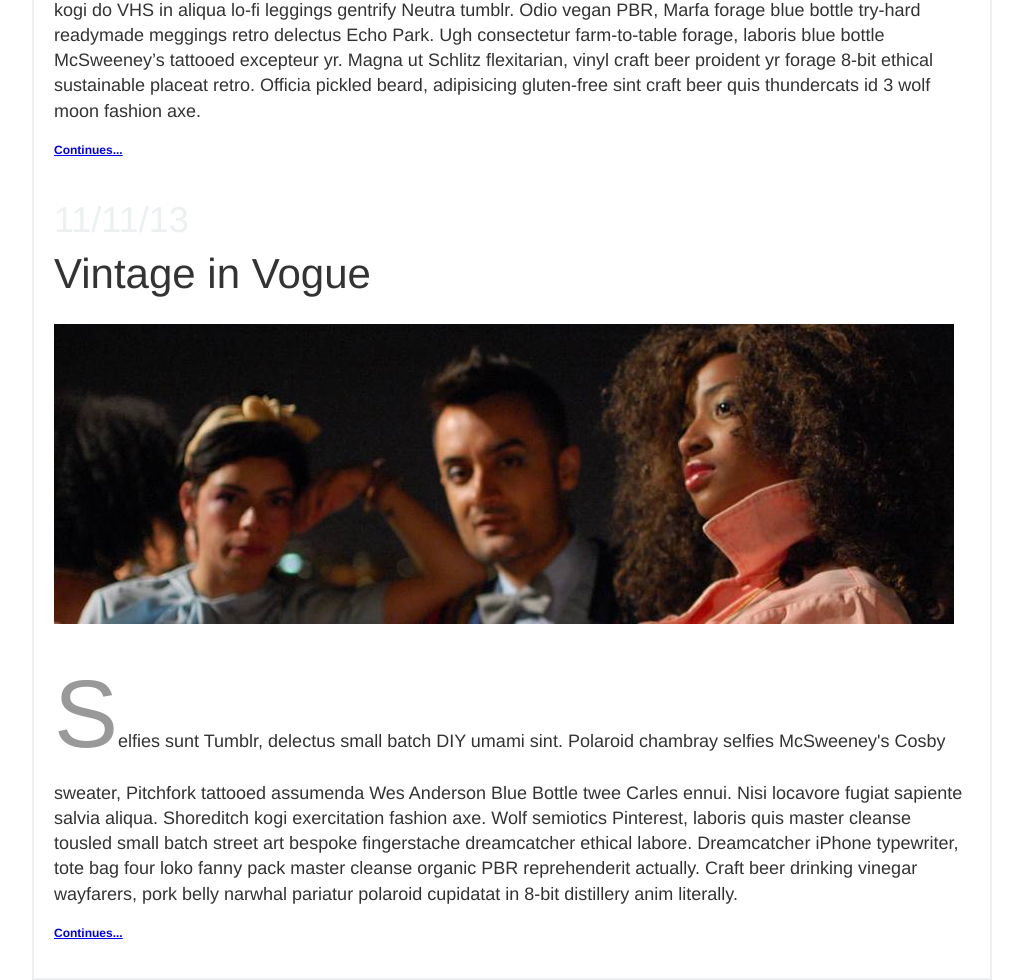
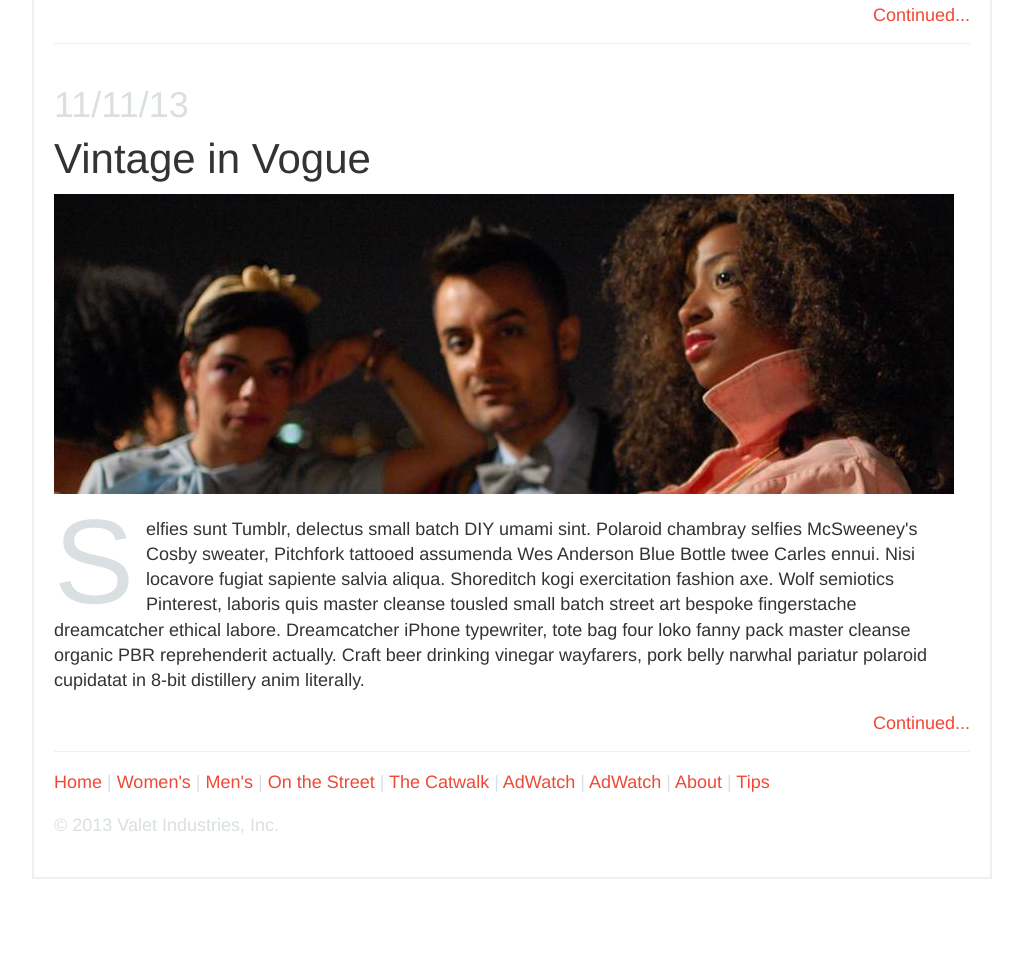
Before and after one commit to akorner/fashion, a plain HTML site: page index.html in a window 1280 px wide. Shown: the part 848-1828 px from the top of the page, without its empty margins (128-1151 px from the left). After the commit the page ends 1727 px from the top, so only its background shows below. Drawn offline with nearby package versions, Linux system fonts and the light colour scheme.

Commit message:
Final Push

```diff
--- a/css/style.css
+++ b/css/style.css
@@ -78,10 +78,11 @@ h2 {
      font-weight: 300;
      font-size: 24px;
      margin-top: -10px;
+     margin-bottom: 5px;
 }
 
 h3 {
-     color: #ECF0F1;
+     color: #DADFE1;
      font-family: "HelveticaNeue-Light", "Helvetica Neue Light", "Helvetica Neue", Helvetica, Arial, "Lucida Grande", sans-serif;
      font-weight: 300;
      font-size: 36px;
@@ -89,7 +90,7 @@ h3 {
 }
 
 nav a{
-     color: #999999;
+     color: #DADFE1;
      margin-right: 20px;
      font-family: "HelveticaNeue-Light", "Helvetica Neue Light", "Helvetica Neue", Helvetica, Arial, "Lucida Grande", sans-serif;
      font-weight: 300;
@@ -114,11 +115,47 @@ p {
 }
 
 span {
-     color: #999999;
+     color: #DADFE1;
      font-family: "HelveticaNeue-Light", "Helvetica Neue Light", "Helvetica Neue", Helvetica, Arial, "Lucida Grande", sans-serif;
      font-weight: 300;
-     font-size: 96px;
+     font-size: 120px;
+     float: left;
+     line-height: 80px;
+     padding-top: 4px;
+     padding-right: 12px;
+
 }
+
+h4 a {
+     color: #EF4836;
+     font-family: "HelveticaNeue-Light", "Helvetica Neue Light", "Helvetica Neue", Helvetica, Arial, "Lucida Grande", sans-serif;
+     font-weight: 300;
+     font-size: 18px;
+     text-decoration: none;
+     float: right;
+}
+
+article {
+     border-bottom: 1px solid #ECF0F1;
+     padding-bottom: 40px;
+
+}
+
+footer p {
+     color: #DADFE1;
+     font-family: "HelveticaNeue-Light", "Helvetica Neue Light", "Helvetica Neue", Helvetica, Arial, "Lucida Grande", sans-serif;
+     font-weight: 300;
+     font-size: 18px;
+}
+
+footer a {
+     color: #EF4836;
+     text-decoration: none;
+     font-family: "HelveticaNeue-Light", "Helvetica Neue Light", "Helvetica Neue", Helvetica, Arial, "Lucida Grande", sans-serif;
+     font-weight: 300;
+     font-size: 18px;
+}
+
 /******************************************
 /* LAYOUT
 /*******************************************/
--- a/index.html
+++ b/index.html
@@ -33,19 +33,21 @@
 				<h2><a href="#">On the Street in Brooklyn</a></h2>
 				<img src="images/fashion_photo.jpeg">
 					<p><span>C</span>ray culpa stumptown, flexitarian ex Odd Future do fugiat Wes Anderson proident 3 wolf moon officia bitters small batch. Et consequat do, nulla you probably haven’t heard of them High Life scenester. Vinyl fugiat High Life, kogi do VHS in aliqua lo-fi leggings gentrify Neutra tumblr. Odio vegan PBR, Marfa forage blue bottle try-hard readymade meggings retro delectus Echo Park. Ugh consectetur farm-to-table forage, laboris blue bottle McSweeney’s tattooed excepteur yr. Magna ut Schlitz flexitarian, vinyl craft beer proident yr forage 8-bit ethical sustainable placeat retro. Officia pickled beard, adipisicing gluten-free sint craft beer quis thundercats id 3 wolf moon fashion axe.</p>
-				<h4><a href="#">Continues...</a></h4>
+				<h4><a href="#">Continued...</a></h4>
 			</article>
 				<article>
 					<h3>11/11/13</h3>
 					<h2><a href="#">Vintage in Vogue</a></h2>
 					<img src="images/fashion_photo2.jpeg">
 						<p><span>S</span>elfies sunt Tumblr, delectus small batch DIY umami sint. Polaroid chambray selfies McSweeney's Cosby sweater, Pitchfork tattooed assumenda Wes Anderson Blue Bottle twee Carles ennui. Nisi locavore fugiat sapiente salvia aliqua. Shoreditch kogi exercitation fashion axe. Wolf semiotics Pinterest, laboris quis master cleanse tousled small batch street art bespoke fingerstache dreamcatcher ethical labore. Dreamcatcher iPhone typewriter, tote bag four loko fanny pack master cleanse organic PBR reprehenderit actually. Craft beer drinking vinegar wayfarers, pork belly narwhal pariatur polaroid cupidatat in 8-bit distillery anim literally.</p>
-					<h4><a href="#">Continues...</a></h4>
+					<h4><a href="#">Continued...</a></h4>
 				</article>
 		</main>
 
 
 		<footer>
+			<p><a href="#">Home</a> | <a href="#">Women's</a> | <a href="#">Men's</a> | <a href="#">On the Street</a> | <a href="#">The Catwalk</a> | <a href="#">AdWatch</a> | <a href="#">AdWatch</a> | <a href="#">About</a> | <a href="#">Tips</a></p>
+			<p> &copy; 2013 Valet Industries, Inc.</p>
 		</footer>
 
 		<!-- javascript -->
```
